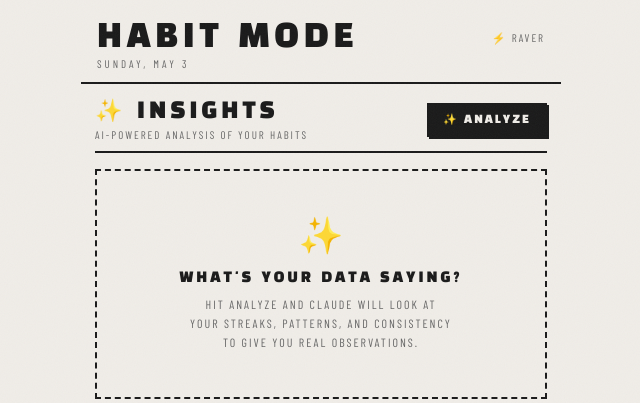
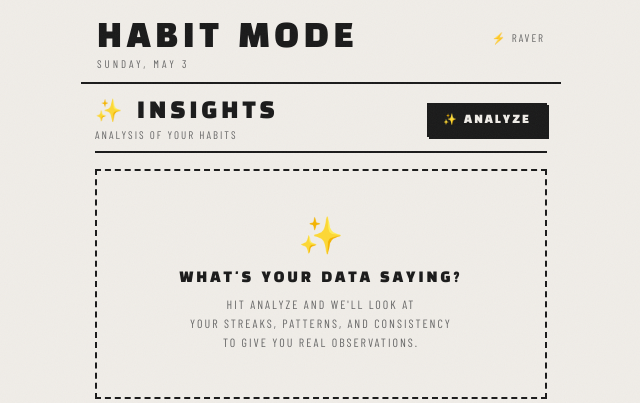
Before and after one commit to abigailjdempsey/habit-mode, a React (Vite) app: page / in a window 1280 px wide. Both pictures are taken after a click on the button "✨ INSIGHTS". Shown: the top 403 px of the page, without its empty margins (319-959 px from the left). Built offline with nearby package versions, Linux system fonts and the light colour scheme.

Commit message:
Update App.jsx

```diff
--- a/src/App.jsx
+++ b/src/App.jsx
@@ -2075,7 +2075,7 @@ Use emojis that match the insight tone. Titles should be punchy (3-5 words max).
       <div style={{display:"flex",justifyContent:"space-between",alignItems:"center",marginBottom:16,borderBottom:`2px solid ${t.border}`,paddingBottom:10}}>
         <div>
           <div style={{fontFamily:"'Black Han Sans',sans-serif",fontSize:22,color:t.text,letterSpacing:4}}>✨ INSIGHTS</div>
-          <div style={{fontFamily:"'Barlow Condensed',sans-serif",fontSize:11,color:t.textSub,letterSpacing:2,marginTop:2}}>AI-POWERED ANALYSIS OF YOUR HABITS</div>
+          <div style={{fontFamily:"'Barlow Condensed',sans-serif",fontSize:11,color:t.textSub,letterSpacing:2,marginTop:2}}>ANALYSIS OF YOUR HABITS</div>
         </div>
         <button onClick={generate} disabled={loading} style={{background:t.addBtn,border:`2px solid ${t.border}`,padding:"8px 14px",cursor:loading?"default":"pointer",fontFamily:"'Black Han Sans',sans-serif",fontSize:11,color:t.addBtnText,letterSpacing:2,boxShadow:`2px 2px 0 ${t.border}`,opacity:loading?0.6:1}}>
           {loading?"ANALYZING...":"✨ ANALYZE"}
@@ -2087,7 +2087,7 @@ Use emojis that match the insight tone. Titles should be punchy (3-5 words max).
           <div style={{fontSize:36,marginBottom:12}}>✨</div>
           <div style={{fontFamily:"'Black Han Sans',sans-serif",fontSize:14,letterSpacing:3,marginBottom:8,color:t.text}}>WHAT'S YOUR DATA SAYING?</div>
           <div style={{fontFamily:"'Barlow Condensed',sans-serif",fontSize:12,letterSpacing:2,lineHeight:1.6}}>
-            HIT ANALYZE AND CLAUDE WILL LOOK AT<br/>YOUR STREAKS, PATTERNS, AND CONSISTENCY<br/>TO GIVE YOU REAL OBSERVATIONS.
+            HIT ANALYZE AND WE'LL LOOK AT<br/>YOUR STREAKS, PATTERNS, AND CONSISTENCY<br/>TO GIVE YOU REAL OBSERVATIONS.
           </div>
         </div>
       )}
```
